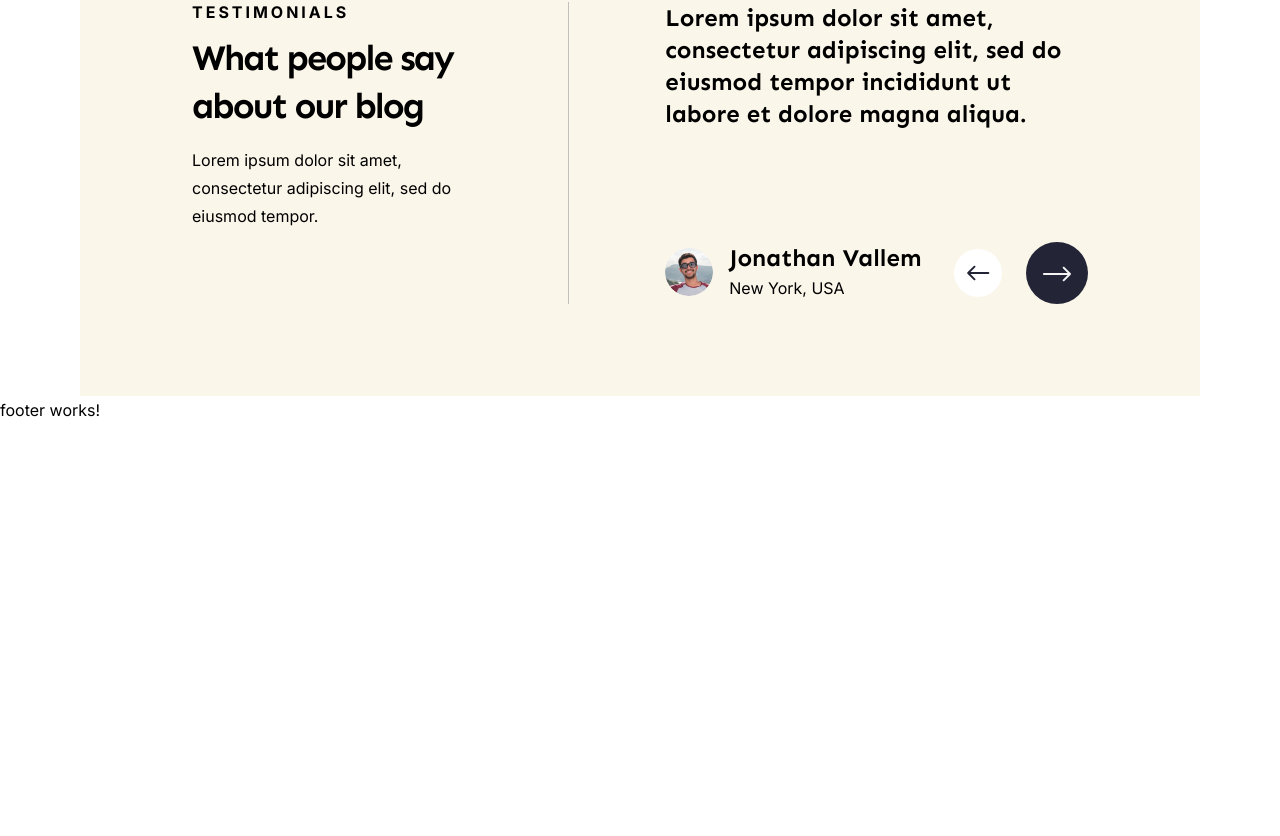
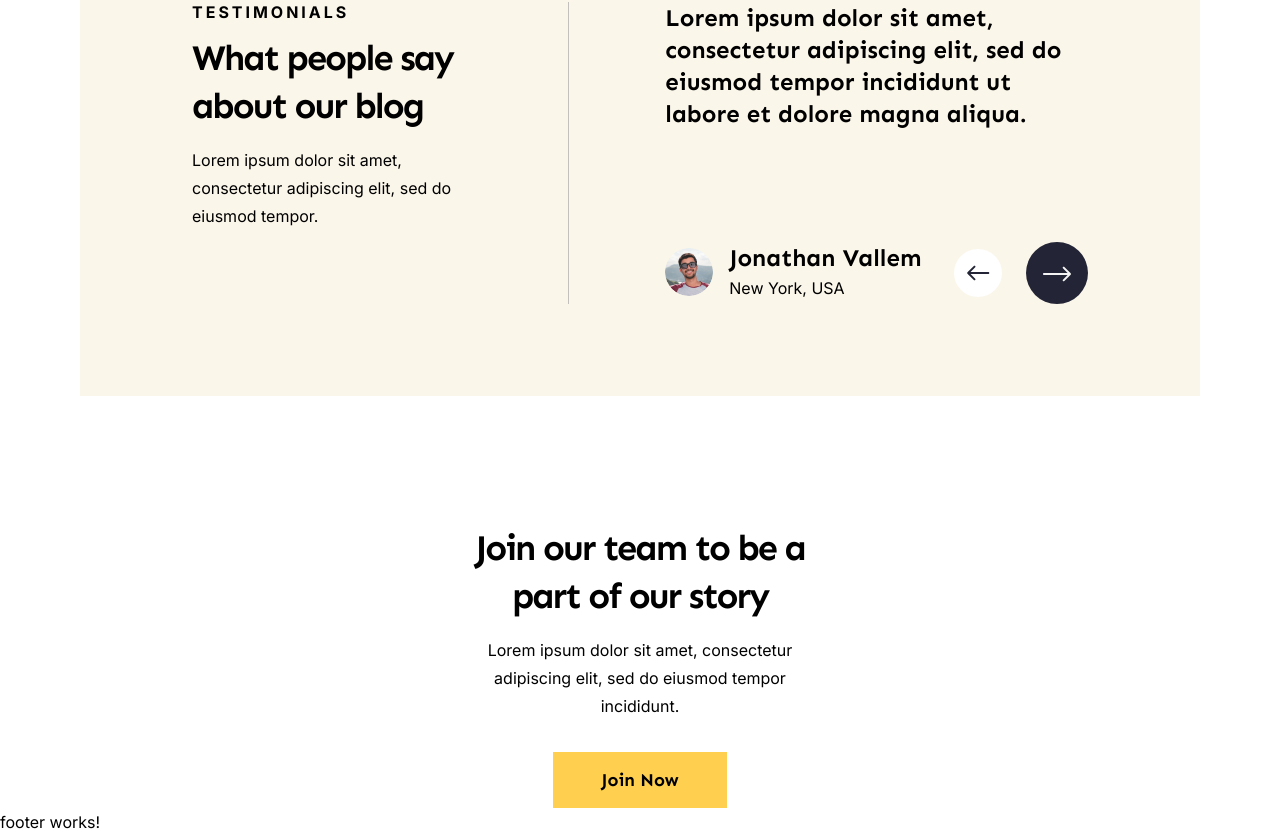
Before and after one commit to rakushka-san/finsweet, an Angular app: page / in a window 1280 px wide. Shown: the part 4823-5659 px from the top of the page. Before the commit the page ends 5247 px from the top, so only its background shows below. Built offline with nearby package versions, Linux system fonts and the light colour scheme.

Commit message:
Приглашение в команду

```diff
--- a/src/app/pages/home/home.component.html
+++ b/src/app/pages/home/home.component.html
@@ -7,4 +7,5 @@
     <app-authors-list></app-authors-list>
     <app-featured-in></app-featured-in>
     <app-testimonials></app-testimonials>
+    <app-join-team></app-join-team>
 </main>
--- /dev/null
+++ b/src/app/pages/shared/join-team/join-team.component.html
@@ -0,0 +1,12 @@
+<section>
+  <div class="container">
+    <div class="content">
+      <h3>Join our team to be a part of our story</h3>
+      <p>
+        Lorem ipsum dolor sit amet, consectetur adipiscing elit, sed do eiusmod
+        tempor incididunt.
+      </p>
+      <button>Join Now</button>
+    </div>
+  </div>
+</section>
--- /dev/null
+++ b/src/app/pages/shared/join-team/join-team.component.scss
@@ -0,0 +1,20 @@
+@import './../../../../mixins';
+
+.container {
+    @include flex(center, center);
+}
+
+.content {
+    @include flex(center, center);
+    flex-direction: column;
+    width: 33%;
+    text-align: center;
+
+    p {
+        margin-top: 1rem;
+    }
+
+    button {
+        margin-top: 2rem;
+    }
+}
```
Also changed, not shown: src/app/pages/home/home.module.ts (+9 -7 lines), src/app/pages/shared/join-team/join-team.component.ts (added, +10 -0 lines), 1 other file (tests, documents, lock files or other folders).
